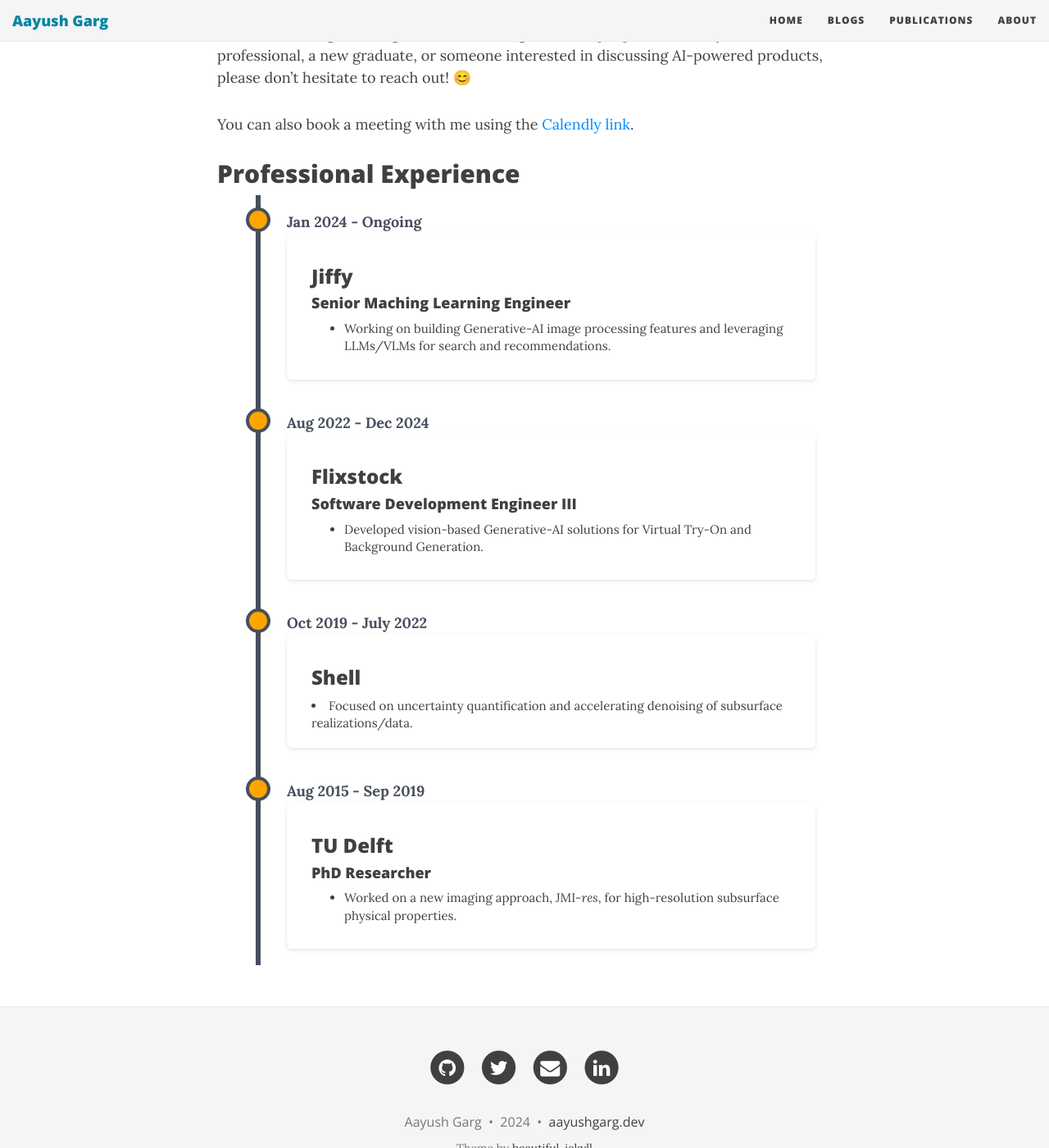
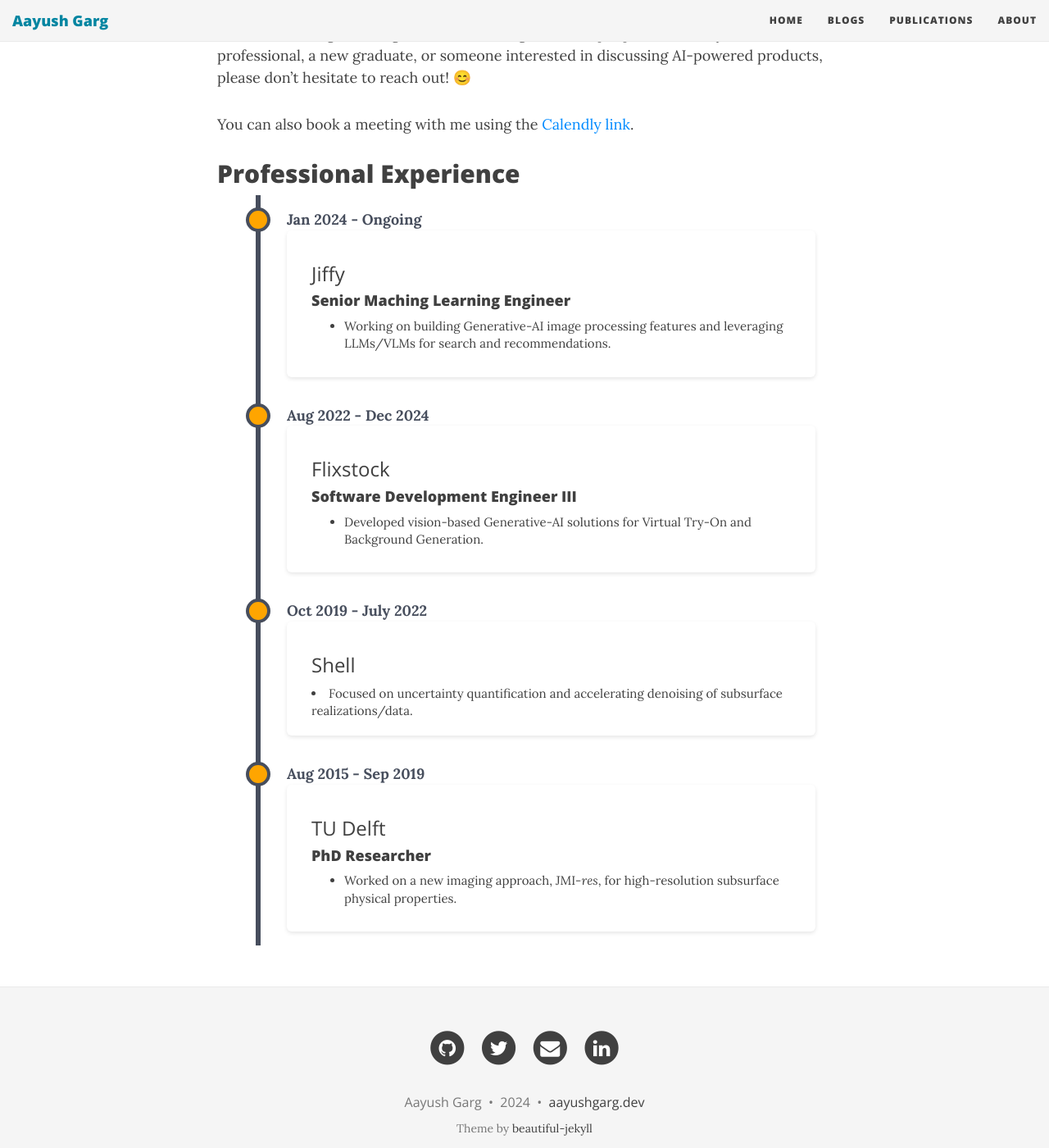
Before and after one commit to garg-aayush/garg-aayush.github.io, a Jekyll site: the page built from about.md, in a window 1280 px wide and 1400 px high, scrolled down 748 px. Shown: the whole window at 82% size. Built offline with Jekyll 4.4.1, drawn with Linux system fonts in a browser that asks for light colours; nearby versions of some CDN libraries.

Commit message:
Update about section, add timeline

```diff
--- a/about.md
+++ b/about.md
@@ -37,7 +37,7 @@
 	}
 
   .timeline-item {
-    padding: 20px 15px;
+    padding: 17px 15px;
     position: relative;
     background-color: inherit;
     width: 90%;
@@ -72,7 +72,8 @@
     box-shadow: 0 2px 5px rgba(0,0,0,0.1);
 }
 .custom-font {
-  font-size: 14px;
+  font-weight: 500;
+
 }
 </style>
 
@@ -82,7 +83,7 @@
   <div class="timeline-item">
     <div class="timeline-date">Jan 2024 - Ongoing</div>
     <div class="timeline-content">
-      <h3>Jiffy</h3>
+      <h3 class="custom-font">Jiffy</h3>
       <h4>Senior Maching Learning Engineer</h4>
       <ul>
         <li>Working on building Generative-AI image processing features and leveraging LLMs/VLMs for search and recommendations.</li>
@@ -93,7 +94,7 @@
 <div class="timeline-item">
 <div class="timeline-date">Aug 2022 - Dec 2024</div>
 <div class="timeline-content">
-	<h3>Flixstock</h3>
+	<h3 class="custom-font">Flixstock</h3>
 	<h4>Software Development Engineer III</h4>
 	<ul>
 	<li>Developed vision-based Generative-AI solutions for Virtual Try-On and Background Generation.</li>
@@ -104,7 +105,7 @@
 <div class="timeline-item">
     <div class="timeline-date">Oct 2019 - July 2022</div>
     <div class="timeline-content">
-      <h3>Shell</h3>
+      <h3 class="custom-font">Shell</h3>
       <li>Focused on uncertainty quantification and accelerating denoising of subsurface realizations/data.</li>
     </div>
 </div>
@@ -112,7 +113,7 @@
 <div class="timeline-item">
     <div class="timeline-date">Aug 2015 - Sep 2019</div>
     <div class="timeline-content">
-      <h3>TU Delft</h3>
+      <h3 class="custom-font">TU Delft</h3>
       <h4>PhD Researcher</h4>
       <ul>
         <li>Worked on a new imaging approach, JMI-<i>res</i>, for high-resolution subsurface physical properties.</li>
```
